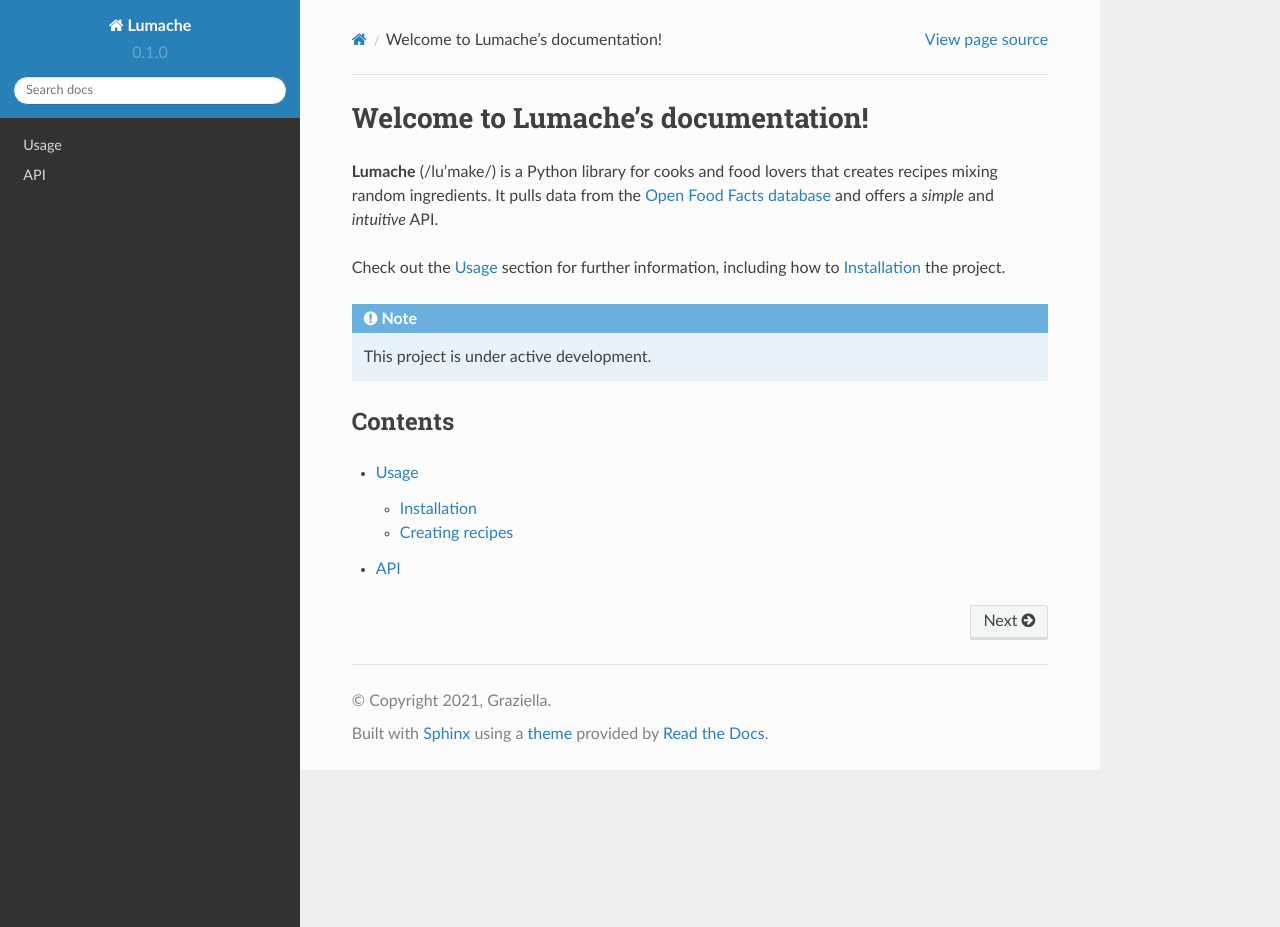
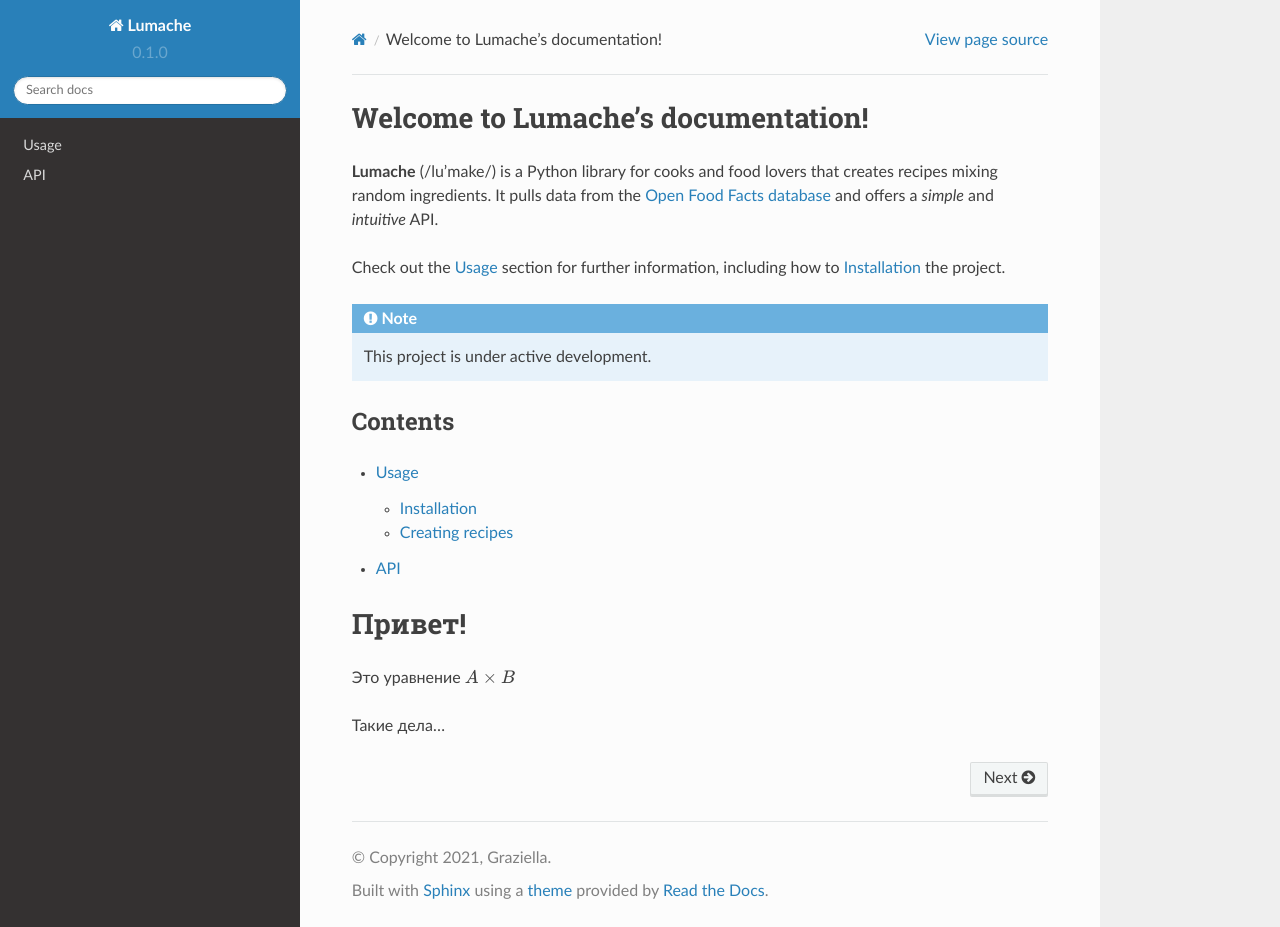
Before and after one commit to aysuvorov/alex_docs, a Sphinx documentation site: the page built from docs/source/index.rst, in a window 1280 px wide and 927 px high. Built offline with Sphinx 7.4.7 and the Read the Docs theme 2.0.0, drawn with Linux system fonts in a browser that asks for light colours.

Commit message:
Update index.rst

```diff
--- a/docs/source/index.rst
+++ b/docs/source/index.rst
@@ -20,3 +20,10 @@ Contents
 
    usage
    api
+
+Привет!
+=======
+
+Это уравнение :math:`A \times B`
+
+Такие дела…
```
